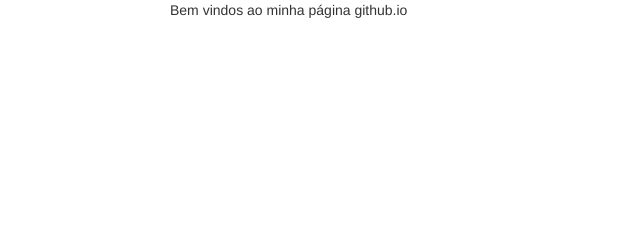
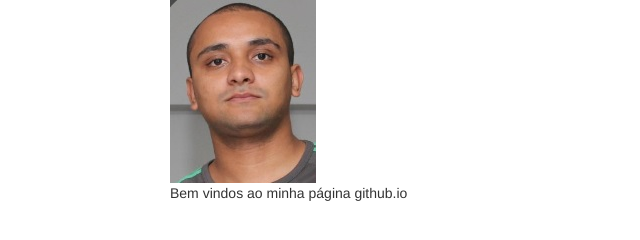
Before and after one commit to willdevsp/willdevsp.github.io, a plain HTML site: page index.html in a window 1280 px wide. Shown: the whole page, without its empty margins (0-640 px from the left). Drawn offline with nearby package versions, Linux system fonts and the light colour scheme.

Commit message:
my picture

```diff
--- a/index.html
+++ b/index.html
@@ -18,6 +18,7 @@
 <div class="container">
 <div class="row-fluid">
   <div class="span12">
+  <img src="/img/will.jpg">
    <p>Bem vindos ao minha página github.io </p>
   </div>
 </div>
```
Also changed, not shown: img/will.jpg (added).
